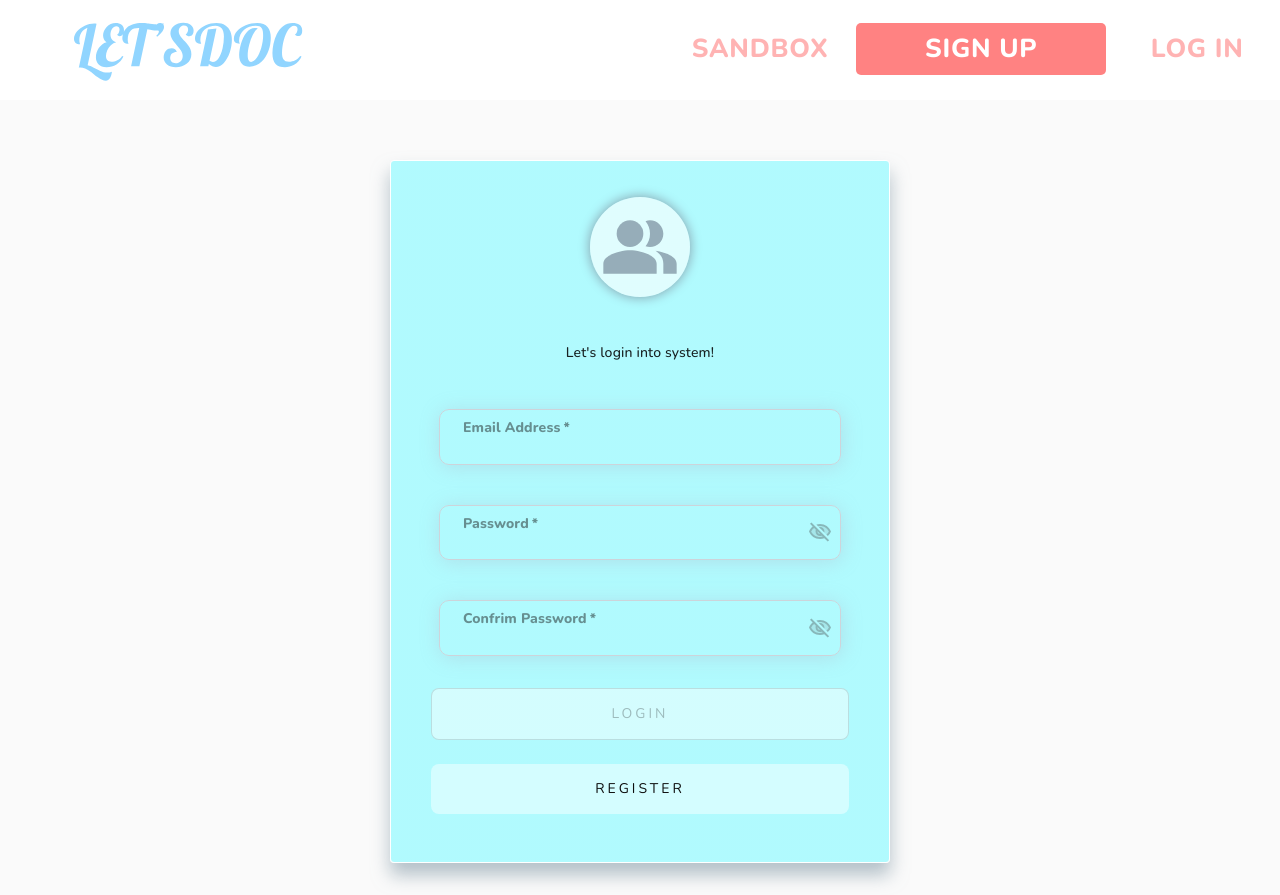
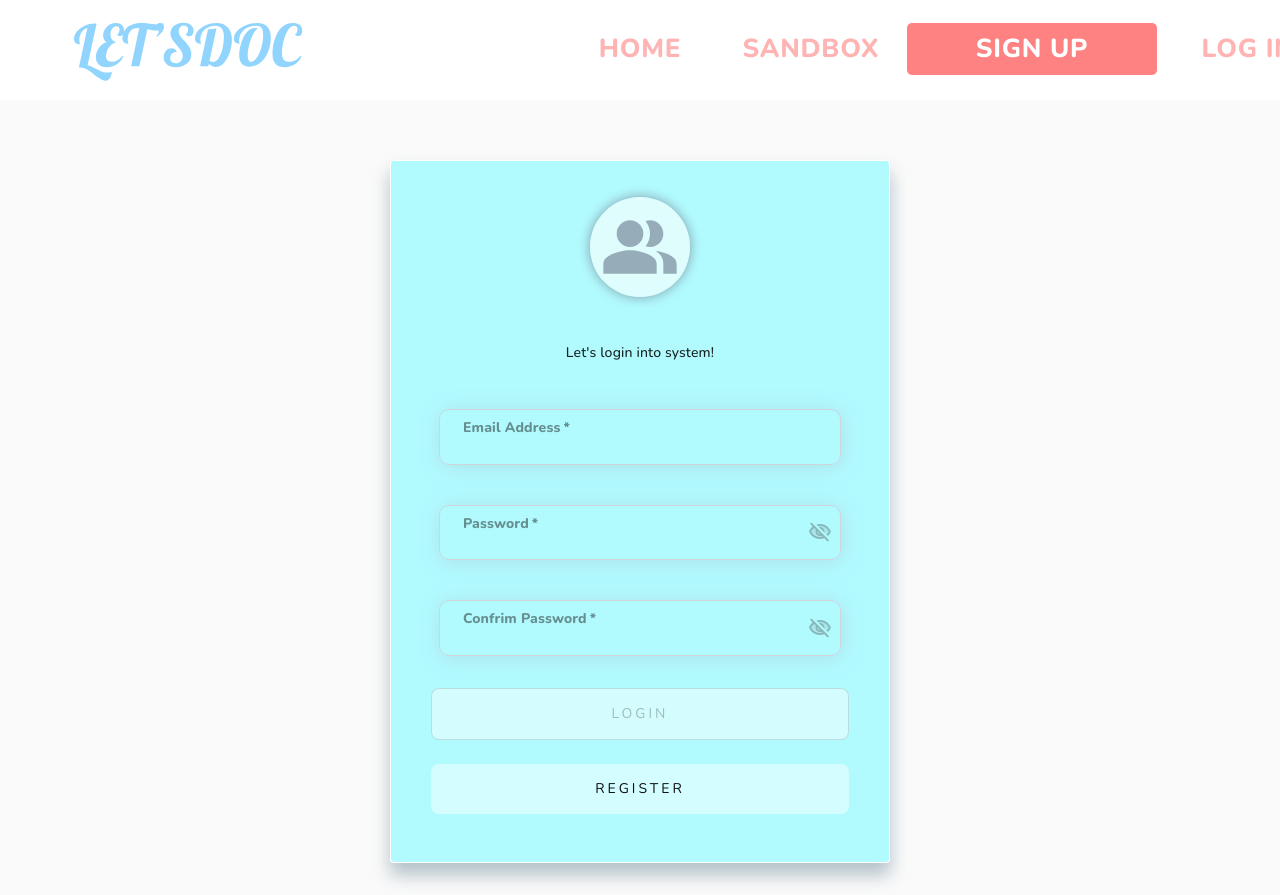
Before and after one commit to serhiiromaniuk/letsdoc, a React (Create React App) app in the folder packages/@letsdoc/client/: page /login in a window 1280 px wide. Built offline with nearby package versions, Linux system fonts and the light colour scheme.

Commit message:
LAST TEST

```diff
--- a/packages/@letsdoc/client/src/Header/Components/Auth/Buttons.js
+++ b/packages/@letsdoc/client/src/Header/Components/Auth/Buttons.js
@@ -66,6 +66,18 @@ function LogInButton() {
     )
 }
 
+function HomeButton() {
+    return (
+        <div>
+            <NavLink to='/' style={{textDecoration: 'none'}}>
+                <BootstrapLogIn variant='text'>
+                HOME
+                </BootstrapLogIn>
+            </NavLink>
+        </div>
+    )
+}
+
 function CustomButton(props) {
     return (
         <div>
@@ -84,6 +96,7 @@ function CustomButton(props) {
 export function AuthButtons(props) {
     return (
             <BootstrapStack direction='row' spacing={2}>
+                <HomeButton/>
                 <CustomButton run={props.run}/>
                 <SignUpButton/>
                 <LogInButton/>
--- a/packages/@letsdoc/client/src/Header/Components/Auth/style.js
+++ b/packages/@letsdoc/client/src/Header/Components/Auth/style.js
@@ -6,7 +6,7 @@ export const BootstrapStack = styled(Stack)({
     position: 'absolute',
     width: '459px',
     height: '44px',
-    right: '11%',
+    right: '20%',
     top: '23px'
 })
 
```
